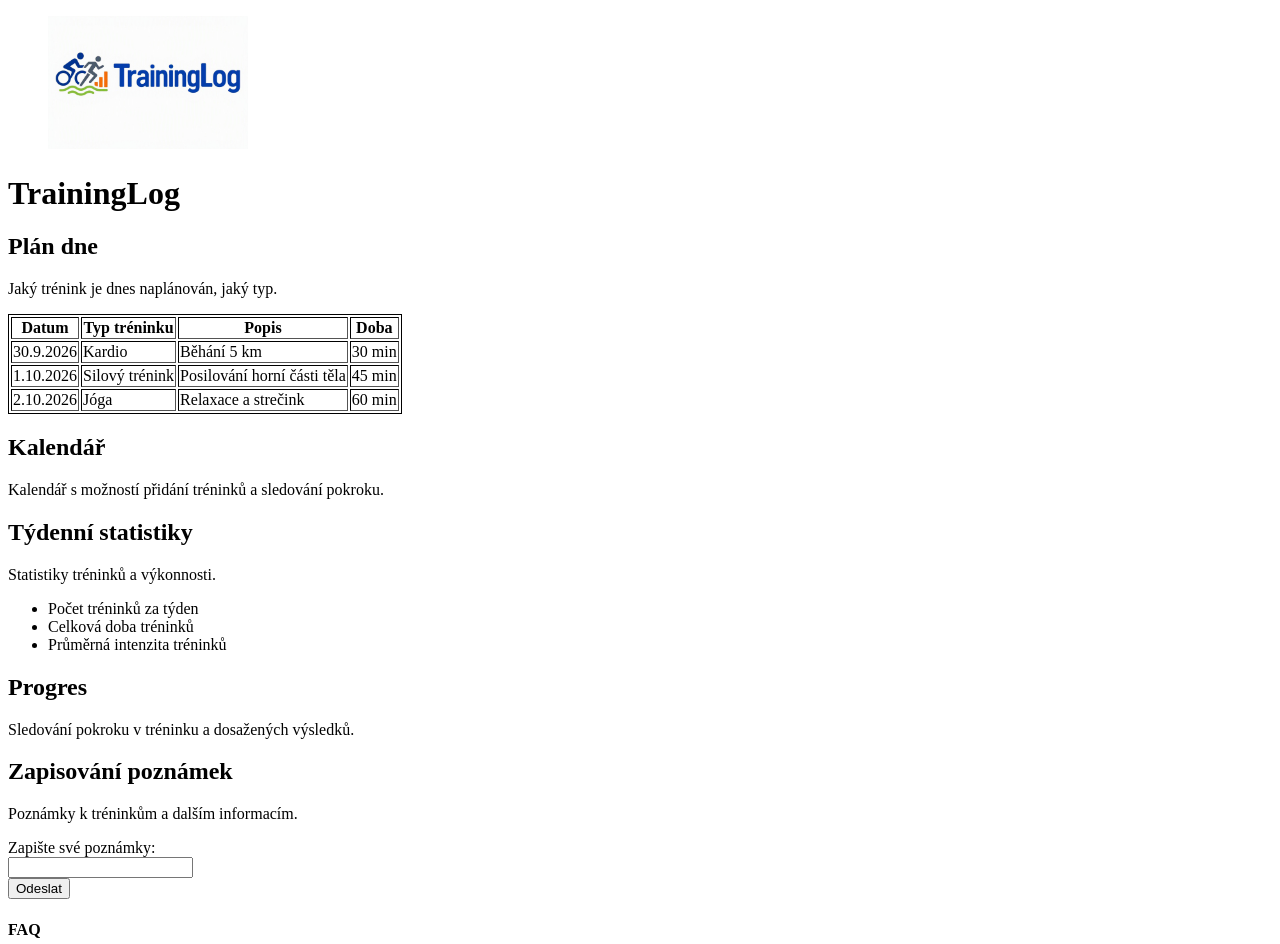
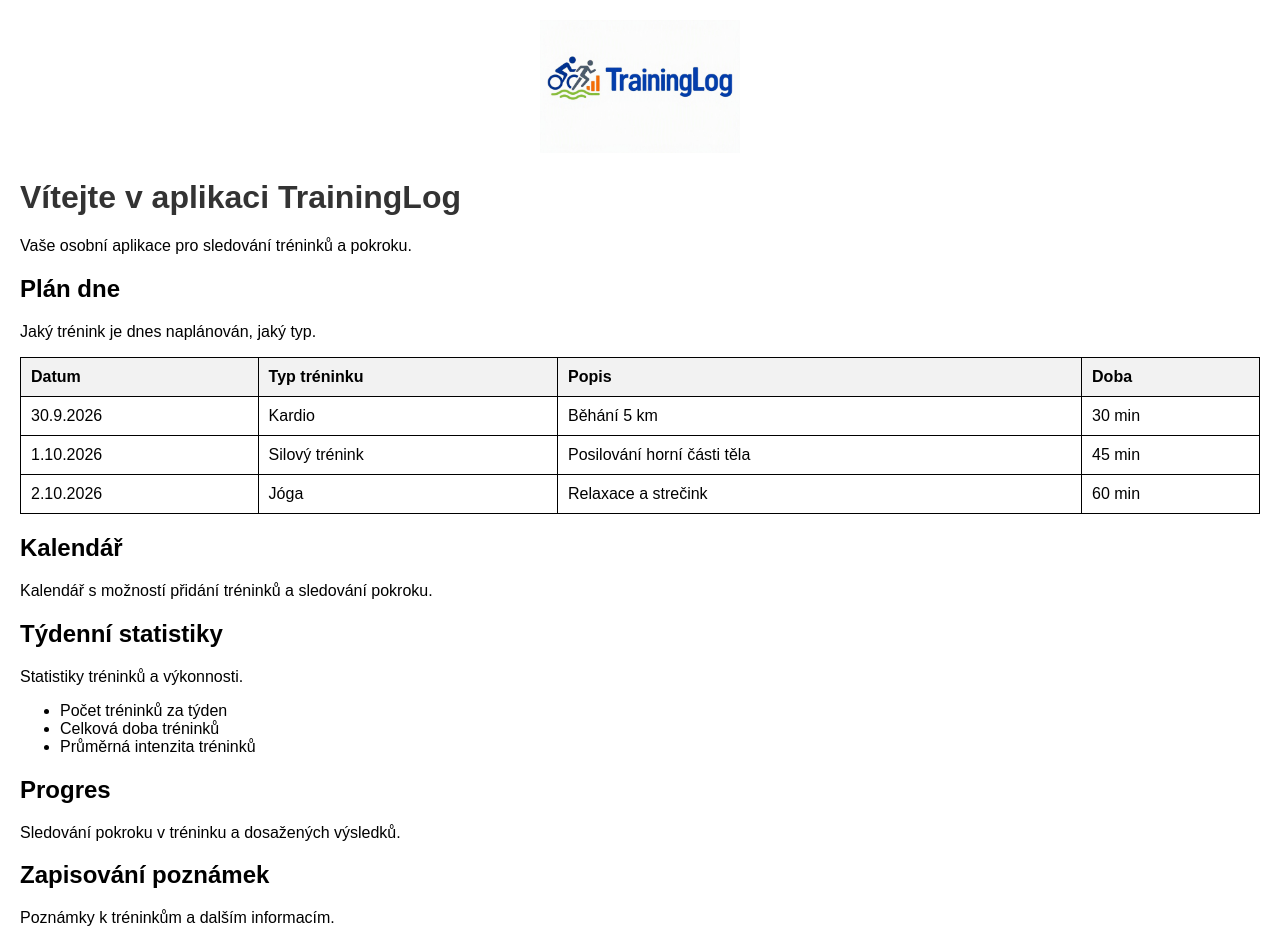
Before and after one commit to FilipKolacek/Weby, a plain HTML site: page index.html in a window 1280 px wide. Shown: the top 944 px of the page. Drawn offline with Linux system fonts and the light colour scheme.

Commit message:
Styly a design
Added CSS styles for layout and improved text content.

```diff
--- a/index.html
+++ b/index.html
@@ -5,18 +5,67 @@
     <meta name="viewport" content="width=device-width, initial-scale=1.0">
     <title>TrainingLog</title>
     <link rel="icon" href=".\Icon.png">
+    <style>
+        body {
+            font-family: Arial, sans-serif;
+            margin: 20px;
+        }
+        h1 {
+            color: #333;
+        }
+        table {
+            width: 100%;
+            border-collapse: collapse;
+            margin-bottom: 20px;
+            border: 1px solid black;
+        }
+        th, td {
+            padding: 10px;
+            text-align: left;
+            border: 1px solid black;
+        }
+        th {
+            background-color: #f2f2f2;
+        }
+        form {
+            margin-top: 20px;
+        }
+        input[type="text"] {
+            width: 100%;
+            padding: 10px;
+            margin-bottom: 10px;
+            border: 1px solid #ccc;
+            border-radius: 4px;
+        }
+        button {
+            padding: 10px 20px;
+            background-color: #4CAF50;
+            color: white;
+            border: none;
+            border-radius: 4px;
+            cursor: pointer;
+        }
+        button:hover {
+            background-color: #36813a;
+        }
+        figure {
+            text-align: center;
+            margin-bottom: 20px;
+        }
+    </style>
+
 </head>
 <body>
     <figure>
         <img src="./Logo.jpg" alt="Logo" width="200">
     </figure>
 
-    <h1>TrainingLog</h1>
-
+    <h1>Vítejte v aplikaci TrainingLog</h1>
+    <p>Vaše osobní aplikace pro sledování tréninků a pokroku.</p>
 
     <h2>Plán dne</h2>
     <p>Jaký trénink je dnes naplánován, jaký typ.</p>
-        <table border="1" style="border: 1px solid black;">
+        <table>
             <tr>
                 <th>Datum</th>
                 <th>Typ tréninku</th>
```
